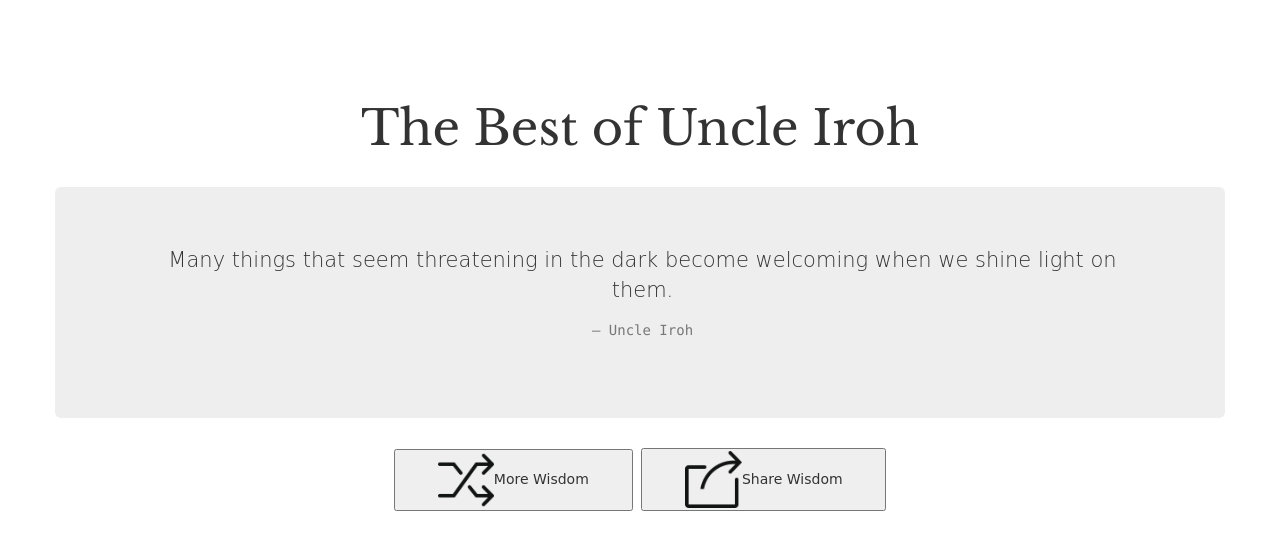
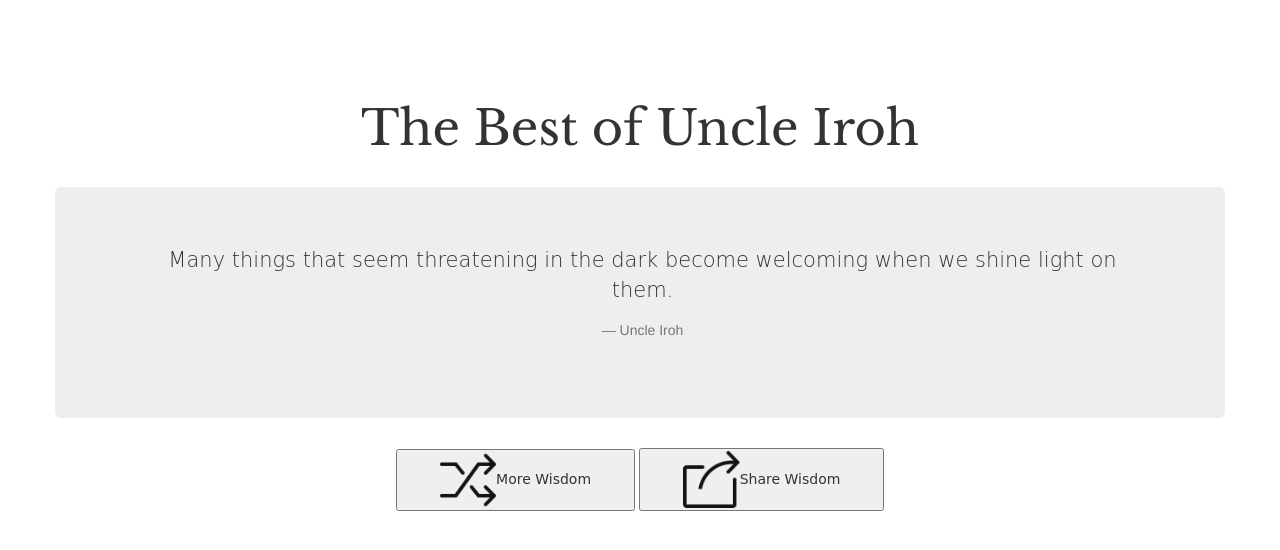
Before and after one commit to prezadito/RQG_ATLA-Iroh, a plain HTML site: page index.html in a window 1280 px wide. Drawn offline with nearby package versions, Linux system fonts and the light colour scheme; a web font is replaced by a local one.

Commit message:
fonts and img resize

```diff
--- a/style.css
+++ b/style.css
@@ -1,6 +1,5 @@
 body {
     padding: 5em 0 5em 0;
-    font-family: Monaco, monospace;
 }
 
 /*
```
